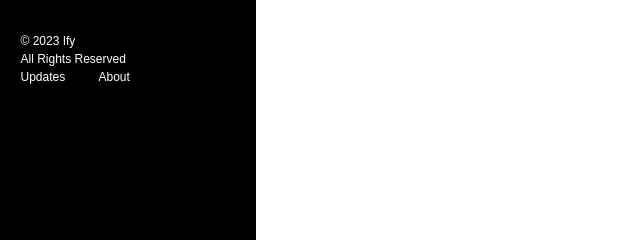
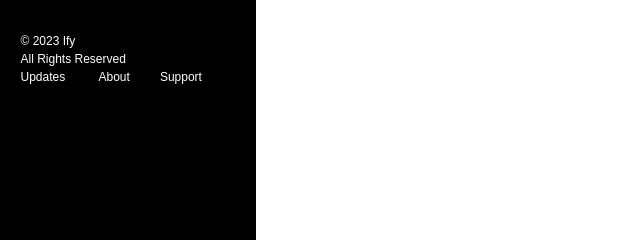
Before and after one commit to tonymac129/ify, a plain HTML site: page sketches.html in a window 1280 px wide. Shown: the part 530-770 px from the top of the page, 0-640 px from the left. Drawn offline with Linux system fonts and the light colour scheme.

Commit message:
Update sketches.html

```diff
--- a/sketches.html
+++ b/sketches.html
@@ -36,7 +36,7 @@
         <div class="other">
           <span>© 2023 Ify<br>All Rights Reserved</span>
           <br style="margin-bottom: 10px;">
-          <span><a href="updates.html" class="side-bar-links" style="padding-left: 0px;">Updates</a> <a href="about.html" class="side-bar-links">About</a></span>
+          <span><a href="updates.html" class="side-bar-links" style="padding-left: 0px;">Updates</a> <a href="about.html" class="side-bar-links">About</a><a href="support.html" class="side-bar-links">Support</a></span>
         </div>
       </ul>
     </div>
```
